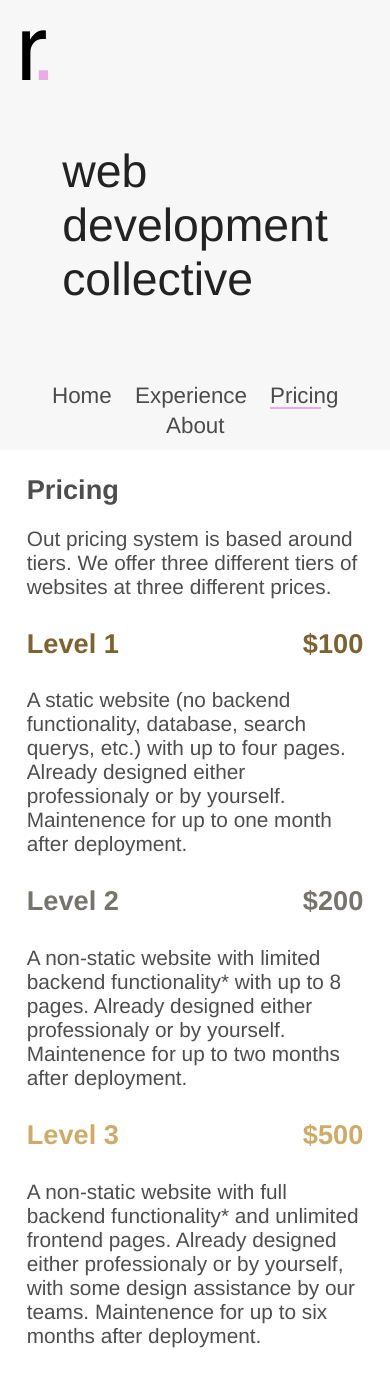
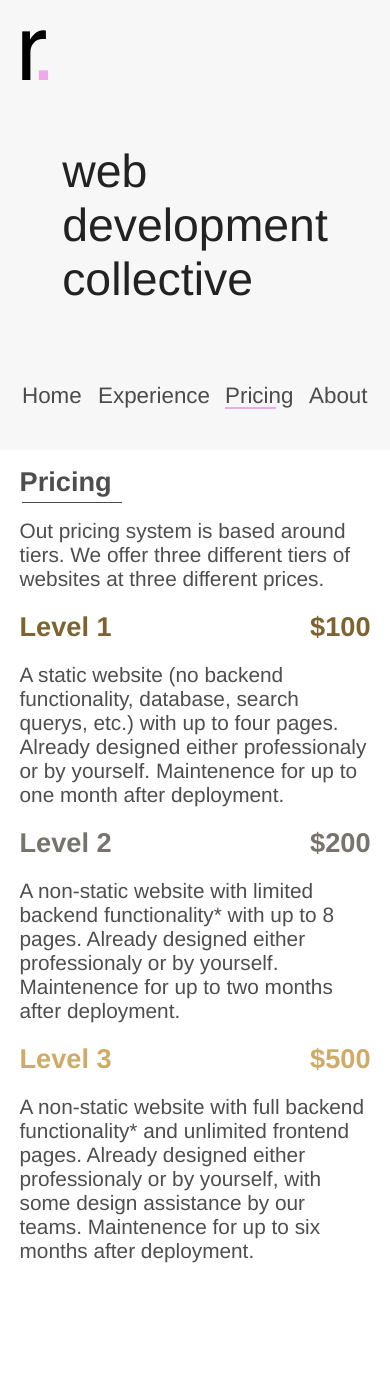
Before and after one commit to room127/homepage, a React (Create React App) app: page /pricing in a window 390 px wide. After the commit the page ends 1275 px from the top, so only its background shows below. Built offline with nearby package versions, Linux system fonts and the light colour scheme.

Commit message:
Add some content.

```diff
--- a/src/components/NavigationBar/NavigationBar.css
+++ b/src/components/NavigationBar/NavigationBar.css
@@ -113,7 +113,9 @@
   transition-timing-function: ease-out;
 }
 
-.hvr-underline-from-left:hover:before, .hvr-underline-from-left:focus:before, .hvr-underline-from-left:active:before {
+.hvr-underline-from-left:hover:before,
+.hvr-underline-from-left:focus:before,
+.hvr-underline-from-left:active:before {
   right: 25%;
 }
 
@@ -138,4 +140,7 @@
   #left-side, #right-corner {
    display: none;
   }
+  .nav-link {
+    margin: 0 2%;
+  }
 }
--- a/src/routes/About/About.css
+++ b/src/routes/About/About.css
@@ -1,5 +1,5 @@
 #meet-section {
-  width: 54%;
+  width: 100%;
   display: grid;
   grid-template-columns: 50% 50%;
 }
--- a/src/routes/About/About.js
+++ b/src/routes/About/About.js
@@ -12,11 +12,13 @@ class About extends Component {
         <NavigationBar />
         <div className="page-content">
           <h2 className="content-title">About Us</h2>
+          <div className="horizontal-line" />
           <p>
           Our team is made up of four college students, two are rising sophomores and two are rising freshmen. We are incredibly passionate about web development and are always working on small side projects. Our combined background in both formal computer science and web development makes us unique in the freelance world. We utilize our technical knowledge to create better, faster, and more intuitive web experiences.
           </p>
 
           <h2 className="content-title">Meet the developers</h2>
+          <div className="horizontal-line" />
           <div id="meet-section">
             <ContactCard name="Sebastian Boyd" img="https://wallpaperbrowse.com/media/images/3848765-wallpaper-images-download.jpg" />
             <ContactCard name="Duncan Grubbs" img="https://wallpaperbrowse.com/media/images/3848765-wallpaper-images-download.jpg" />
--- a/src/routes/Experience/Experience.css
+++ b/src/routes/Experience/Experience.css
@@ -2,7 +2,7 @@
   display: flex;
   align-items: center;
   justify-content: center;
-  width: 54%;
+  width: 100%;
   height: 200px;
 }
 
--- a/src/routes/Experience/Experience.js
+++ b/src/routes/Experience/Experience.js
@@ -14,6 +14,7 @@ class Experience extends Component {
         <NavigationBar />
         <div className="page-content">
           <h2 className="content-title">Web Experience</h2>
+          <div className="horizontal-line" />
           <p>
           We have over 20 years combined experience in modern web development and design, working
           in both academic and professional settings.
@@ -23,11 +24,13 @@ class Experience extends Component {
           </p>
 
           <h2 className="content-title">Tools We Use</h2>
+          <div className="horizontal-line" />
           <div id="img-wrapper">
             <img className="tool-icon" src={mongodb} alt="Mongo" />
             <img className="tool-icon" src={polymer} alt="Polymer" />
           </div>
           <h2 className="content-title">Our Work</h2>
+          <div className="horizontal-line" />
           <p>We currently do not have any past clients.</p>
           <p>Be the first?</p>
         </div>
--- a/src/routes/Home/Home.css
+++ b/src/routes/Home/Home.css
@@ -2,18 +2,21 @@
   display: flex;
   flex-direction: column;
   align-items: center;
-  padding: 8px;
+  box-sizing: border-box;
+  margin: 0 auto;
   text-align: left;
+  width: 54%;
 }
 
 p {
-  width: 54%;
+  width: 100%;
   color: #4E4E4E;
   font-size: 1.3em;
+  margin: 12px 0;
 }
 
 .content-title {
-  width: 54%;
+  width: 100%;
   color: #4E4E4E;
   font-weight: medium;
   font-size: 1.7em;
@@ -27,8 +30,16 @@ p {
   text-decoration: underline;
 }
 
+.horizontal-line {
+  width: 100px;
+  height: 1px;
+  margin: 4px 2px;
+  background: #4B4B4B;
+  align-self: flex-start;
+}
+
 @media only screen and (max-width: 690px) {
-  p, .content-title {
+  .page-content {
     width: 90%;
   }
 }
--- a/src/routes/Home/Home.js
+++ b/src/routes/Home/Home.js
@@ -11,6 +11,7 @@ class Home extends Component {
         <NavigationBar />
         <div className="page-content">
           <h2 className="content-title">Who we are.</h2>
+          <div className="horizontal-line" />
           <p>
           room127 was created by a group of college students who believed the freelance web development community could be changed. for the better.
           </p>
@@ -18,6 +19,7 @@ class Home extends Component {
           We met in high school where we would all hang around the same room during lunch, room 127. Throughout high school and even into college, we were all passionate about web development. However, we thought that the current environment was filled with old frameworks, bad practices, slow load times, and much more. We set out to change all of that.
           </p>
           <h2 className="content-title">What we do.</h2>
+          <div className="horizontal-line" />
           <p>
           Just like most freelance web development companies, we take your website idea and turn it into a reality. Whether you are looking for a personal website or a fully functioning app, we have you covered. What&apos;s the difference between us and the rest of them, we do things better. We take advantage of the latest, fastest web frameworks and technologies so your website is future proof. We make sure your website follows a11y standards so everyone is able to access it.
           </p>
--- a/src/routes/Pricing/Pricing.css
+++ b/src/routes/Pricing/Pricing.css
@@ -1,7 +1,7 @@
 .pricing-tier-header {
   display: flex;
   flex-direction: row;
-  width: 54%;
+  width: 100%;
   margin: 8px 0;
 }
 
@@ -28,9 +28,3 @@
 .price {
   text-align: right;
 }
-
-@media only screen and (max-width: 690px) {
-  .pricing-tier-header {
-    width: 90%;
-  }
-}
--- a/src/routes/Pricing/Pricing.js
+++ b/src/routes/Pricing/Pricing.js
@@ -11,6 +11,7 @@ class Pricing extends Component {
         <NavigationBar />
         <div className="page-content">
           <h2 className="content-title">Pricing</h2>
+          <div className="horizontal-line" />
           <p>
           Out pricing system is based around tiers. We offer three different tiers of websites at three different prices.
           </p>
```
